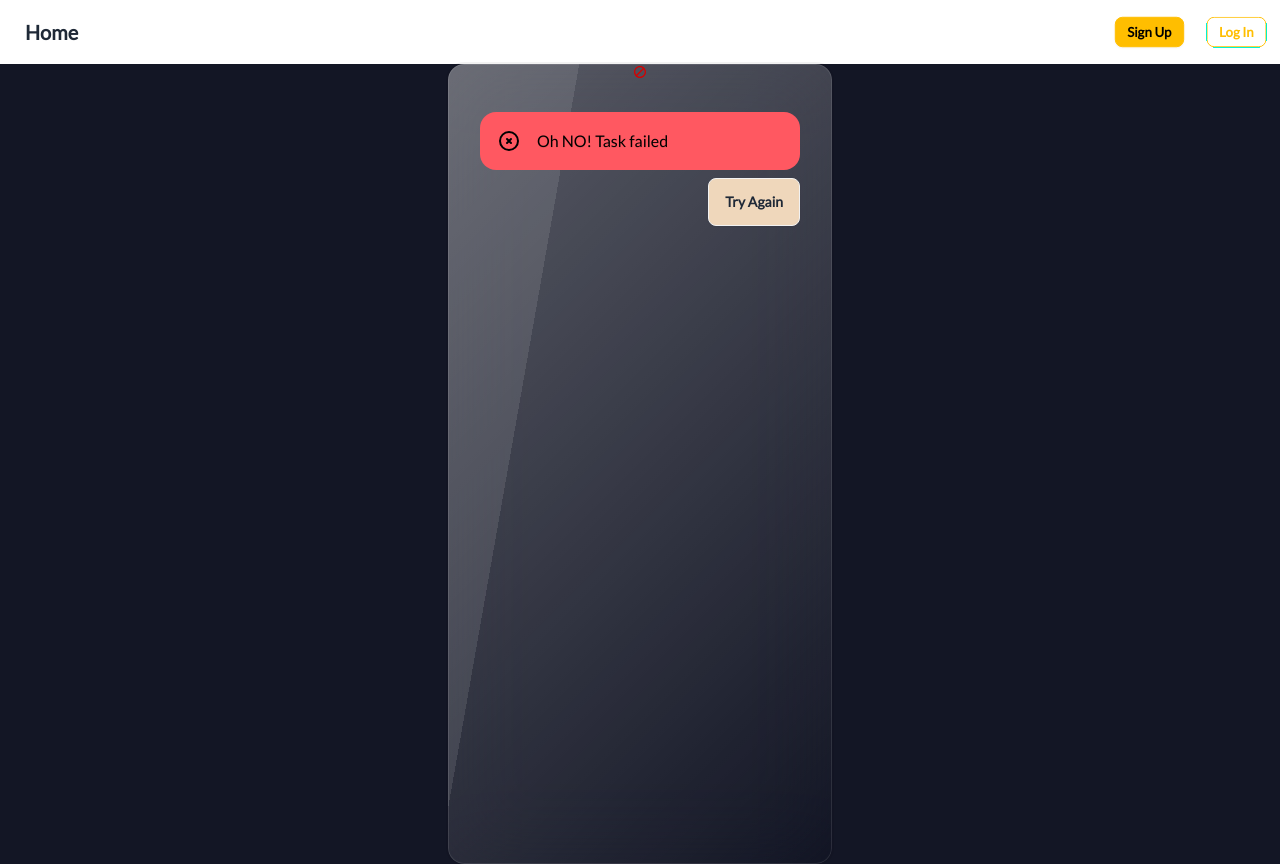
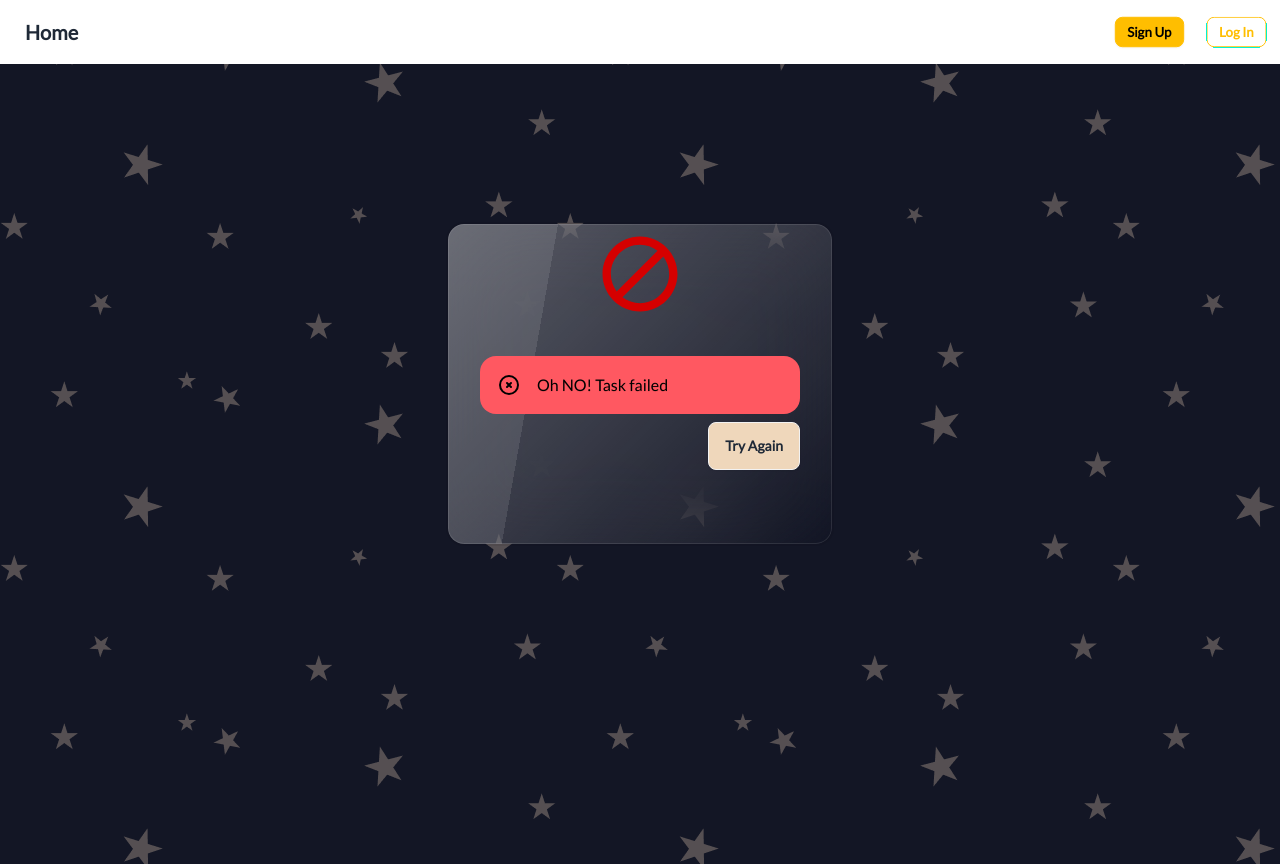
Before and after one commit to johntrehearn/CalendarApp-Team-5, a Next.js app in the folder frontend/: page /decline in a window 1280 px wide. Built offline with nearby package versions, Linux system fonts and the light colour scheme.

Commit message:
incresed the size of icon

```diff
--- a/frontend/src/app/decline/page.tsx
+++ b/frontend/src/app/decline/page.tsx
@@ -2,10 +2,10 @@ import { FcCancel } from "react-icons/fc";
 function PaymentDecline() {
   return (
     <>
-      <div className="min-h-screen flex justify-center bg-[#131625]  failed-card">
-        <div className="card w-96 glass ">
+      <div className="min-h-screen flex justify-center failed-card ">
+        <div className="card w-96 h-80 mt-40 glass">
           <figure>
-            <FcCancel />
+            <FcCancel size={100} />
           </figure>
           <div className="card-body">
             <div role="alert" className="alert alert-error">
```
